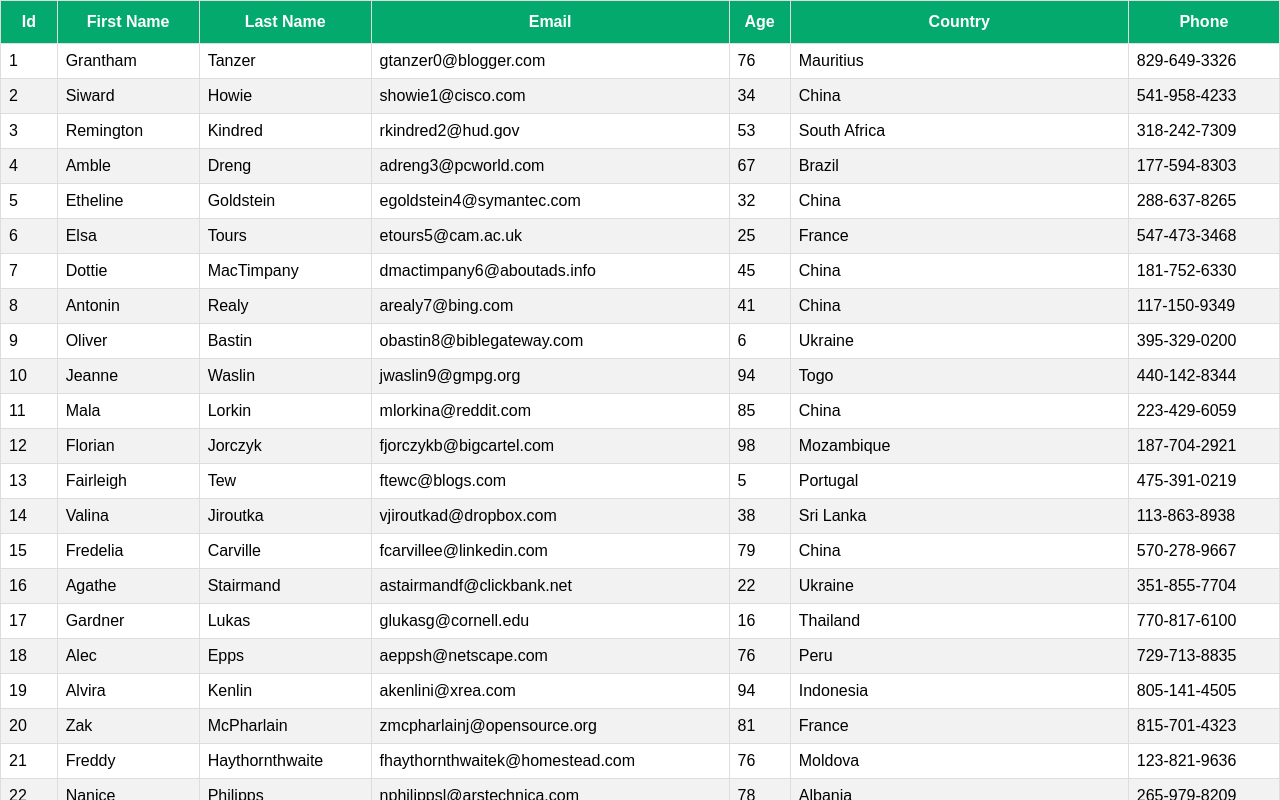
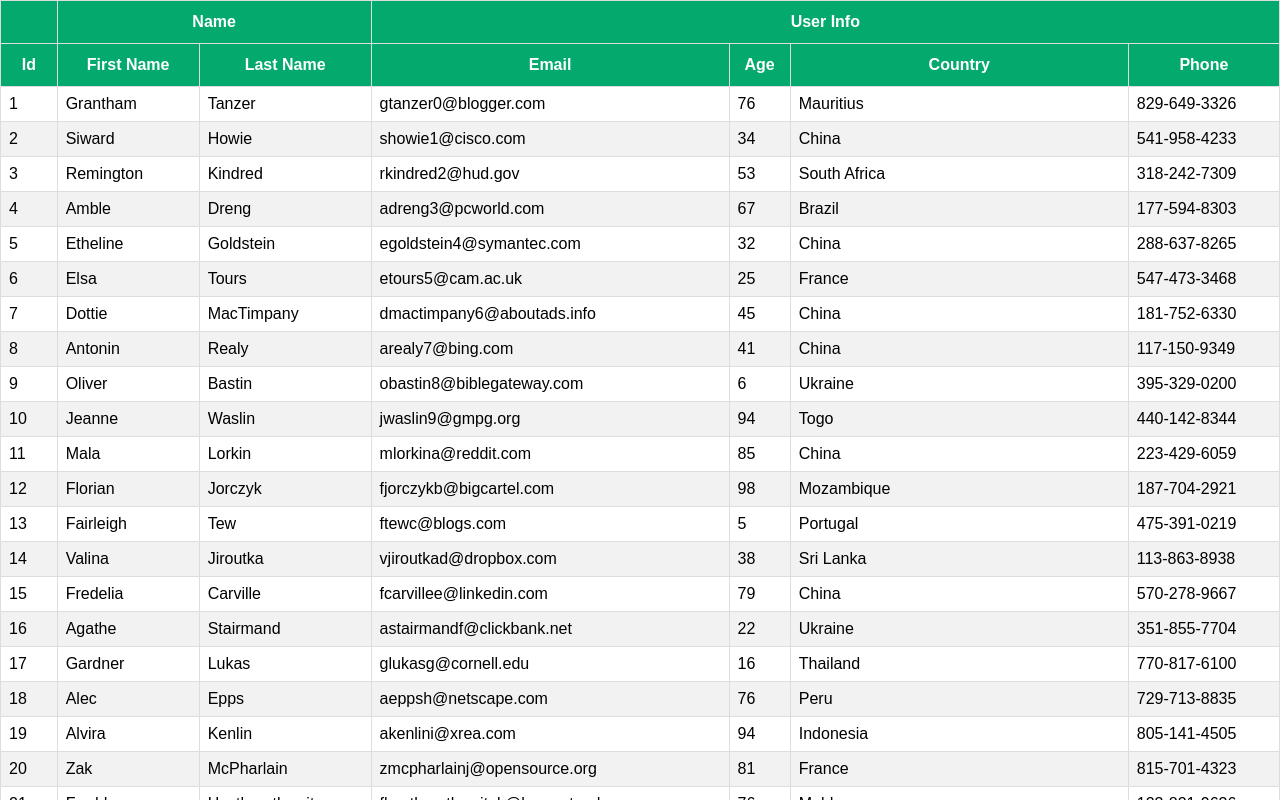
Before and after one commit to aziemp66/React-Table, a React (Vite) app: page / in a window 1280 px wide. Shown: the top 800 px of the page. Built offline with nearby package versions, Linux system fonts and the light colour scheme.

Commit message:
Creating Header Groups

```diff
--- a/src/components/BasicTable.jsx
+++ b/src/components/BasicTable.jsx
@@ -1,12 +1,13 @@
 import React, { useMemo } from "react";
 import { useTable } from "react-table";
 import MOCK_DATA from "./MOCK_DATA.json";
-import { COLUMNS } from "./columns";
+import { COLUMNS, GROUPED_COLUMNS } from "./columns";
 
 import styles from "./BasicTable.module.css";
 
 export const BasicTable = () => {
-	const columns = useMemo(() => COLUMNS, []);
+	// const columns = useMemo(() => COLUMNS, []);
+	const columns = useMemo(() => GROUPED_COLUMNS, []);
 	const data = useMemo(() => MOCK_DATA, []);
 
 	const {
--- a/src/components/columns.jsx
+++ b/src/components/columns.jsx
@@ -35,3 +35,53 @@ export const COLUMNS = [
 		accessor: "phone",
 	},
 ];
+
+export const GROUPED_COLUMNS = [
+	{
+		Header: "Id",
+		Footer: "Id",
+		accessor: "id",
+	},
+	{
+		Header: "Name",
+		Footer: "Name",
+		columns: [
+			{
+				Header: "First Name",
+				Footer: "First Name",
+				accessor: "first_name",
+			},
+			{
+				Header: "Last Name",
+				Footer: "Last Name",
+				accessor: "last_name",
+			},
+		],
+	},
+	{
+		Header: "User Info",
+		Footer: "User Info",
+		columns: [
+			{
+				Header: "Email",
+
+				accessor: "email",
+			},
+			{
+				Header: "Age",
+
+				accessor: "age",
+			},
+			{
+				Header: "Country",
+
+				accessor: "country",
+			},
+			{
+				Header: "Phone",
+
+				accessor: "phone",
+			},
+		],
+	},
+];
```
